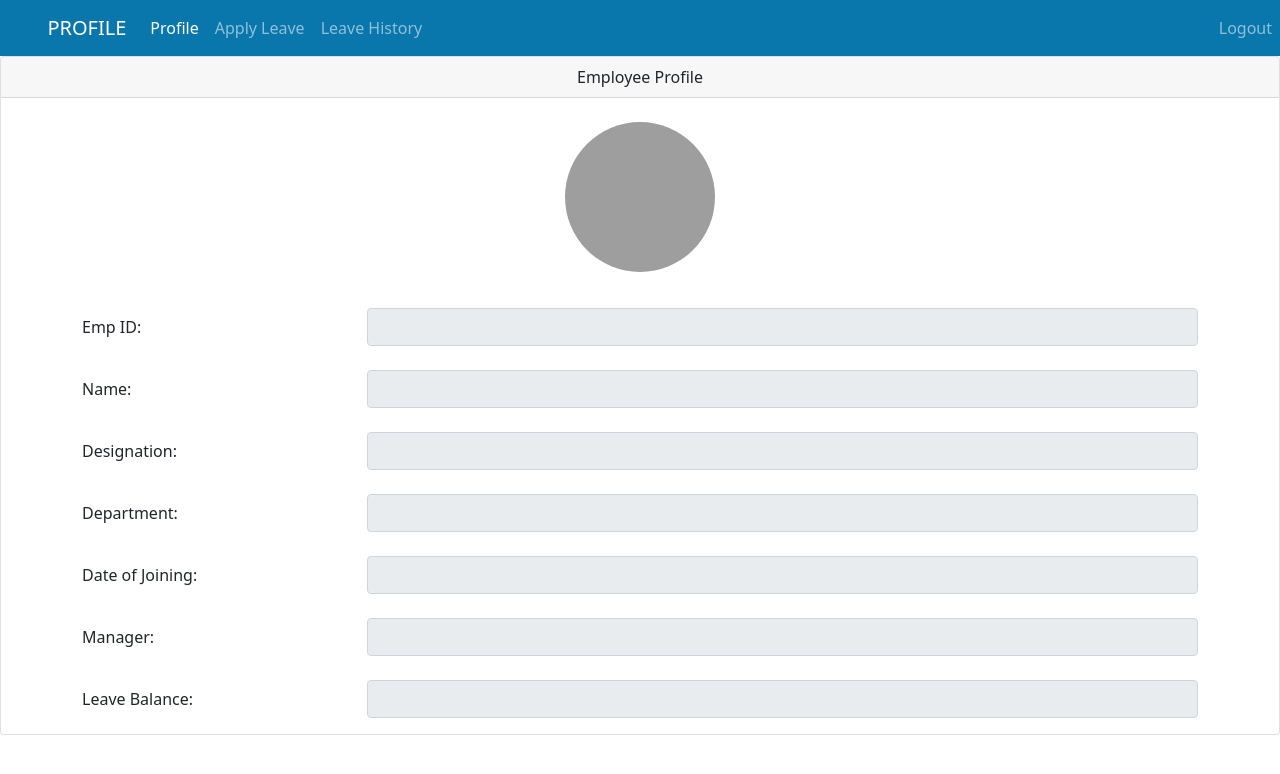
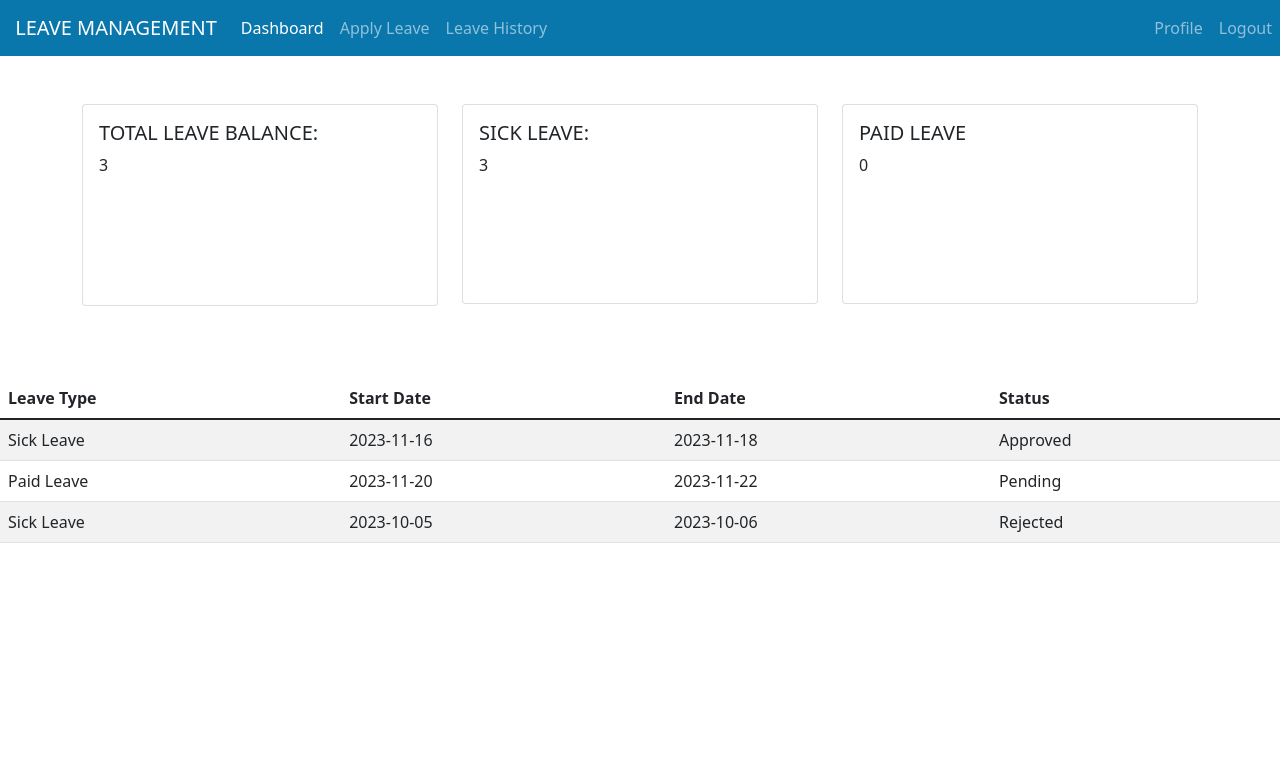
Before and after one commit to anashwara1/LeaveManagementSystem, a Django app: page /dashboard/ in a window 1280 px wide. Shown: the top 774 px of the page. Run offline with Django 4.2, Linux system fonts and the light colour scheme; grey boxes are pictures that could not be loaded.

Commit message:
UI modifications of employee side

```diff
--- a/LMS/myapp/urls.py
+++ b/LMS/myapp/urls.py
@@ -9,5 +9,6 @@
     path('dashboard/', views.dashboard, name='dashboard'),
     path('forgotpassword/', views.forgotpass, name='forgotpassword'),
     path('applyleave/', views.applyleave, name='applyleave'),
-    path('leavehistory/', views.leavehistory, name='leavehistory')
+    path('leavehistory/', views.leavehistory, name='leavehistory'),
+    path('profile/', views.profile, name='profile'),
 ]
--- a/LMS/myapp/views.py
+++ b/LMS/myapp/views.py
@@ -2,14 +2,13 @@
 from django.contrib.auth import authenticate, login
 from django.contrib import messages
 from django.contrib.auth.models import User
-from .models import LeaveRequest
+from .models import Employees
 
 # Create your views here.
 #def home(request):
  #   return render(request, 'login.html')
 
 def dashboard(request):
-
     return render(request, 'dashboard.html')
 
 def logins(request):
@@ -33,5 +32,7 @@
     return render(request, 'applyleave.html')
 
 def leavehistory(request):
+    return render(request, 'leavehistory.html')
 
-    return render(request, 'leavehistory.html')
+def profile(request):
+    return render(request, 'profile.html')
--- a/LMS/templates/dashboard.html
+++ b/LMS/templates/dashboard.html
@@ -11,91 +11,95 @@
 </head>
 <body>
 
+
   <nav class="navbar navbar-expand-lg navbar-dark" style="background-color: #0976ac;">
     <div class="container">
-      <a class="navbar-brand" href="#">PROFILE</a>
+      <a class="navbar-brand">LEAVE MANAGEMENT</a>
       <button class="navbar-toggler" type="button" data-bs-toggle="collapse" data-bs-target="#navbarNavAltMarkup" aria-controls="navbarNavAltMarkup" aria-expanded="false" aria-label="Toggle navigation">
         <span class="navbar-toggler-icon"></span>
       </button>
       <div class="collapse navbar-collapse" id="navbarNavAltMarkup">
         <div class="navbar-nav">
-          <a class="nav-link active" aria-current="page" href="#">Profile</a>
+          <a class="nav-link active" aria-current="page" href="#">Dashboard</a>
           <a class="nav-link" href="{% url 'applyleave' %}">Apply Leave</a>
           <a class="nav-link" href="{% url 'leavehistory' %}">Leave History</a>
         </div>
       </div>
     </div>
       <div class="navbar-nav ml-auto">
+          <a class="nav-link" href="{% url 'profile' %}">Profile</a>
        <a class="nav-link" href="{% url 'login' %}">Logout</a>
     </div>
   </nav>
+<br><br>
+<div class="container">
 
+    <div class="row">
+
+
+  <div class="col-sm-4">
     <div class="card">
-  <div class="card-header text-center">
-    Employee Profile
-  </div>
-       <br>
-  <div class="container-fluid h-100">
-    <div class="row h-100 justify-content-center align-items-center">
-        <div class="col-md-4 text-center">
-            <img src="https://picsum.photos/400/200" alt="Employee Image" class="img-fluid rounded-circle" style="width: 150px; height: 150px; margin-bottom: 20px;">
+      <div class="card-body" style="height: 200px;">
+        <h5 class="card-title">TOTAL LEAVE BALANCE:</h5>
+        <p class="card-text">3</p>
       </div>
     </div>
   </div>
+      <div class="col-sm-4">
+    <div class="card" style="height: 200px;">
       <div class="card-body">
-    <div class="container">
-        <form>
-            <div class="form-group row">
-                <label for="employee-id" class="col-md-3 col-form-label">Emp ID:</label>
-                <div class="col-md-9">
-                    <input type="text" class="form-control" id="employee-id" disabled>
+        <h5 class="card-title">SICK LEAVE:</h5>
+        <p class="card-text">3</p>
+
       </div>
     </div>
-            <br>
-            <div class="form-group row">
-                <label for="employee-name" class="col-md-3 col-form-label">Name:</label>
-                <div class="col-md-9">
-                    <input type="text" class="form-control" id="employee-name" disabled>
+  </div>
+      <div class="col-sm-4">
+    <div class="card" style="height: 200px;">
+      <div class="card-body">
+        <h5 class="card-title">PAID LEAVE</h5>
+        <p class="card-text">0</p>
+
       </div>
     </div>
-            <br>
-            <div class="form-group row">
-                <label for="employee-designation" class="col-md-3 col-form-label">Designation:</label>
-                <div class="col-md-9">
-                    <input type="text" class="form-control" id="employee-designation" disabled>
   </div>
 </div>
-            <br>
-            <div class="form-group row">
-                <label for="employee-department" class="col-md-3 col-form-label">Department:</label>
-                <div class="col-md-9">
-                    <input type="text" class="form-control" id="employee-department" disabled>
   </div>
-            </div>
-            <br>
-            <div class="form-group row">
-                <label for="employee-doj" class="col-md-3 col-form-label">Date of Joining:</label>
-                <div class="col-md-9">
-                    <input type="text" class="form-control" id="employee-doj" disabled>
-                </div>
-            </div>
-            <br>
-            <div class="form-group row">
-                <label for="employee-manager" class="col-md-3 col-form-label">Manager:</label>
-                <div class="col-md-9">
-                    <input type="text" class="form-control" id="employee-manager" disabled>
-                </div>
-            </div>
-            <br>
-            <div class="form-group row">
-                <label for="leave-balance" class="col-md-3 col-form-label">Leave Balance:</label>
-                <div class="col-md-9">
-                    <input type="text" class="form-control" id="leave-balance" disabled>
-                </div>
-            </div>
-        </form>
-    </div>
-</div>
+  <br><br><br>
+
+  <table class="table table-striped">
+      <thead>
+        <tr>
+          <th>Leave Type</th>
+          <th>Start Date</th>
+          <th>End Date</th>
+          <th>Status</th>
+        </tr>
+      </thead>
+      <tbody>
+        <tr>
+          <td>Sick Leave</td>
+          <td>2023-11-16</td>
+          <td>2023-11-18</td>
+          <td>Approved</td>
+        </tr>
+        <tr>
+          <td>Paid Leave</td>
+          <td>2023-11-20</td>
+          <td>2023-11-22</td>
+          <td>Pending</td>
+        </tr>
+        <tr>
+          <td>Sick Leave</td>
+          <td>2023-10-05</td>
+          <td>2023-10-06</td>
+          <td>Rejected</td>
+        </tr>
+      </tbody>
+    </table>
+
+
+
 
 </body>
 </html>
--- a/LMS/templates/leavehistory.html
+++ b/LMS/templates/leavehistory.html
@@ -12,19 +12,20 @@
 <body>
 <nav class="navbar navbar-expand-lg navbar-dark" style="background-color: #0976ac;">
     <div class="container">
-      <a class="navbar-brand" href="#">LEAVE HISTORY</a>
+      <a class="navbar-brand">LEAVE MANAGEMENT</a>
       <button class="navbar-toggler" type="button" data-bs-toggle="collapse" data-bs-target="#navbarNavAltMarkup" aria-controls="navbarNavAltMarkup" aria-expanded="false" aria-label="Toggle navigation">
         <span class="navbar-toggler-icon"></span>
       </button>
       <div class="collapse navbar-collapse" id="navbarNavAltMarkup">
         <div class="navbar-nav">
-          <a class="nav-link" href="{% url 'dashboard' %}">Profile</a>
+          <a class="nav-link" href="{% url 'dashboard' %}">Dashboard</a>
           <a class="nav-link" href="{% url 'applyleave' %}">Apply Leave</a>
           <a class="nav-link active" aria-current="page" href="#">Leave History</a>
         </div>
       </div>
     </div>
   <div class="navbar-nav ml-auto">
+      <a class="nav-link" href="{% url 'profile' %}">Profile</a>
        <a class="nav-link" href="{% url 'login' %}">Logout</a>
     </div>
   </nav>
```
Also changed, not shown: LMS/myapp/models.py (+112 -112 lines), LMS/templates/applyleave.html (+18 -10 lines), LMS/templates/profile.html (added, +103 -0 lines). Lines whose indentation alone changed are shown as unchanged.
